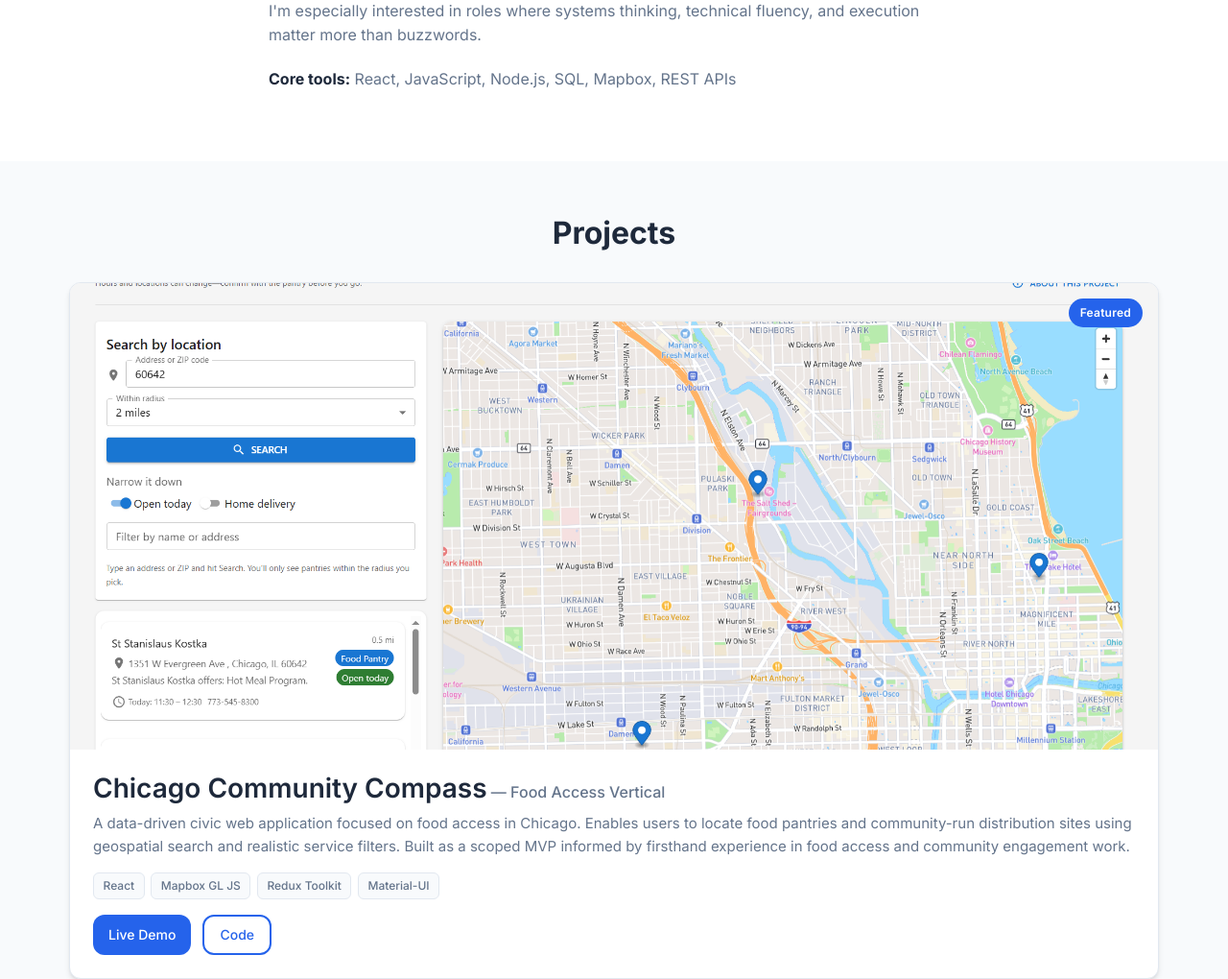
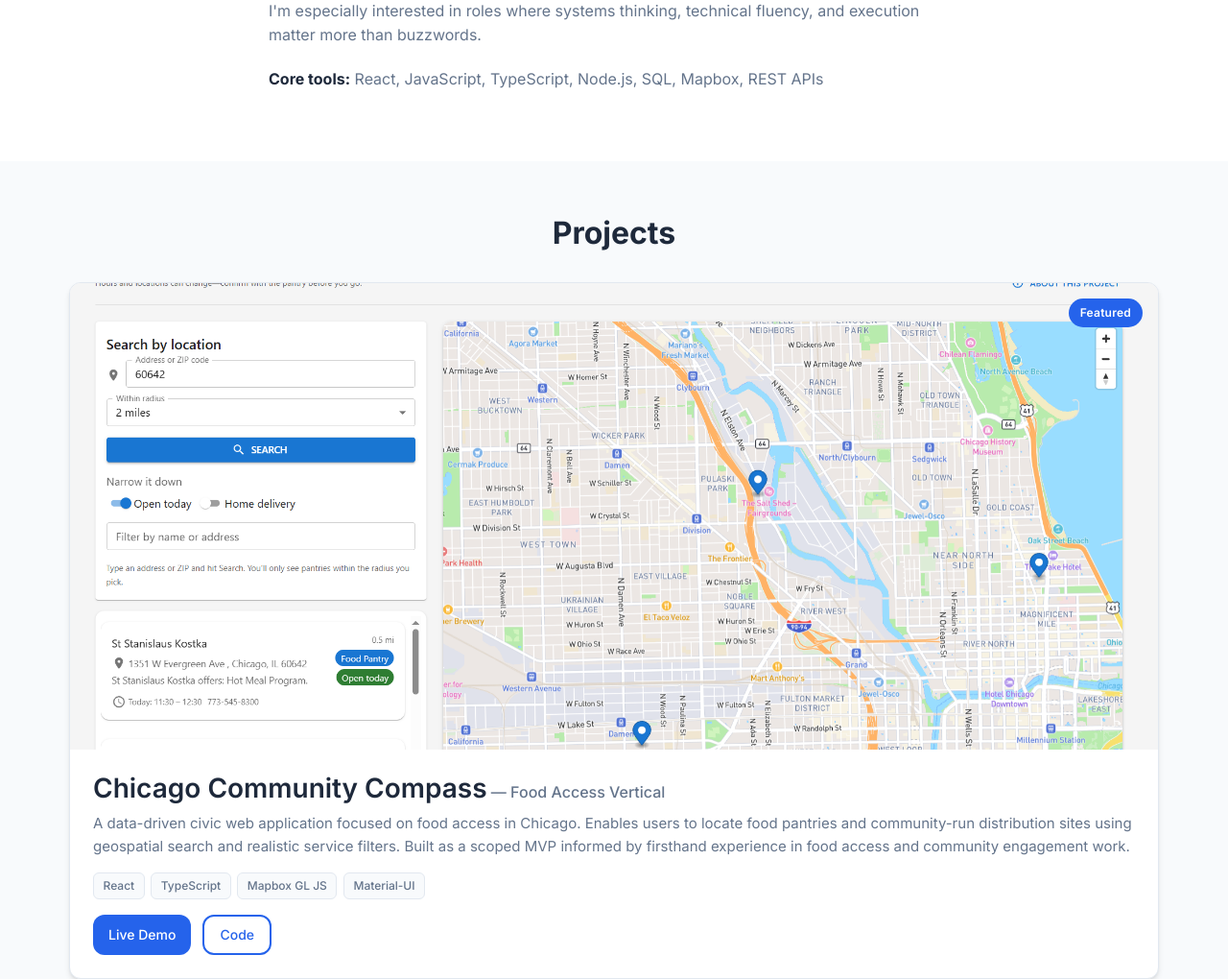
Before and after one commit to njohnson2897/njohnson-portfolio, a React (Vite) app: page / in a window 1280 px wide. Shown: the part 744-1764 px from the top of the page at 96% size. Built offline with nearby package versions, Linux system fonts and the light colour scheme.

Commit message:
add TS to core tools

```diff
--- a/src/components/About.jsx
+++ b/src/components/About.jsx
@@ -1,5 +1,5 @@
 const About = () => {
-  const coreTools = "React, JavaScript, Node.js, SQL, Mapbox, REST APIs";
+  const coreTools = "React, JavaScript, TypeScript, Node.js, SQL, Mapbox, REST APIs";
 
   return (
     <section id="about" className="about">
--- a/src/components/Projects.jsx
+++ b/src/components/Projects.jsx
@@ -17,7 +17,7 @@ const Projects = () => {
       image: "/assets/images/projects/chicago-community-compass-fa.PNG",
       liveUrl: "https://chicago-community-compass-fa.vercel.app//",
       githubUrl: "https://github.com/njohnson2897/chicago-community-compass-fa",
-      technologies: ["React", "Mapbox GL JS", "Redux Toolkit", "Material-UI"],
+      technologies: ["React", "TypeScript", "Mapbox GL JS", "Material-UI"],
       featured: true,
     },
     {
```
